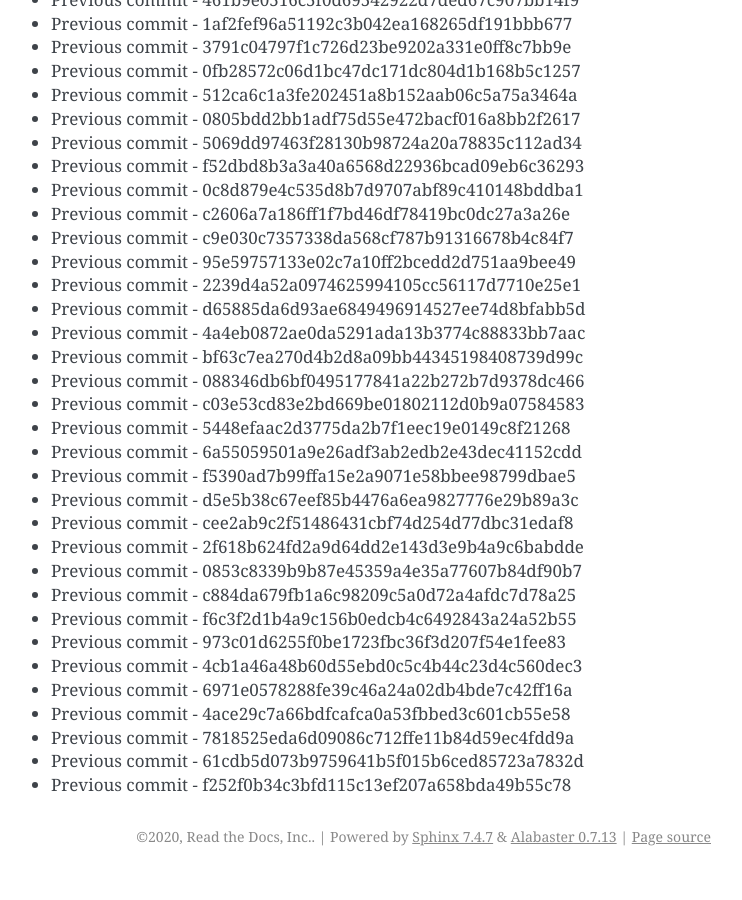
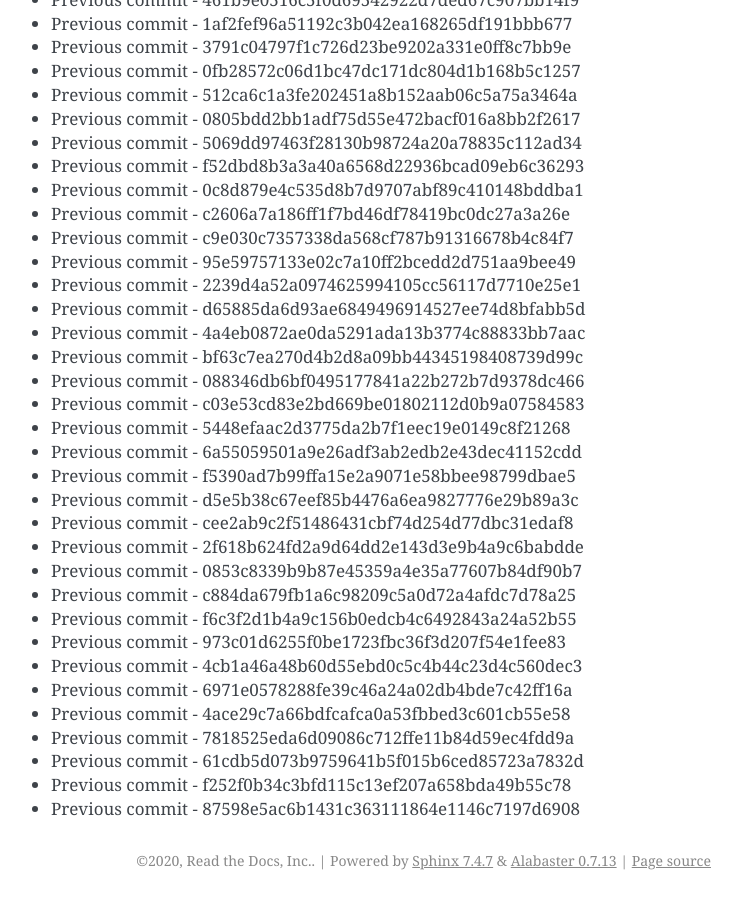
Before and after one commit to readthedocs/rtd-git-stresstest, a Sphinx documentation site: the page built from docs/updates.rst, in a window 1280 px wide and 900 px high, scrolled down 24405 px. Shown: the whole window, without its empty margins (399-1141 px from the left). Built offline with Sphinx 7.4.7, drawn with Linux system fonts in a browser that asks for light colours; before the commit the page ends 25281 px from its top, so only the background shows below that.

Commit message:
Generating commit from previous: 87598e5ac6b1431c363111864e1146c7197d6908

```diff
--- a/docs/updates.rst
+++ b/docs/updates.rst
@@ -1057,3 +1057,4 @@ It can be tested for any performance characteristics.
 * Previous commit - 7818525eda6d09086c712ffe11b84d59ec4fdd9a
 * Previous commit - 61cdb5d073b9759641b5f015b6ced85723a7832d
 * Previous commit - f252f0b34c3bfd115c13ef207a658bda49b55c78
+* Previous commit - 87598e5ac6b1431c363111864e1146c7197d6908
```
